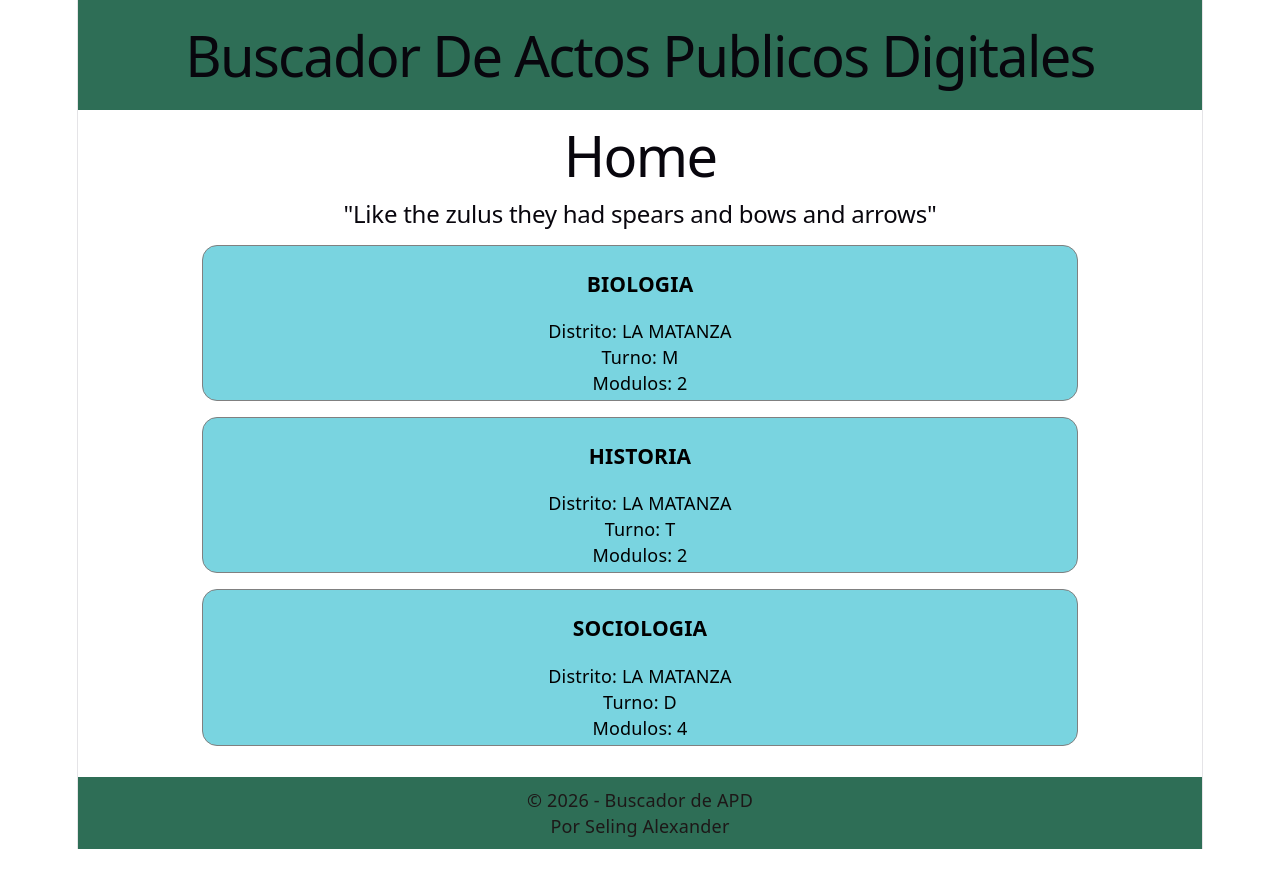
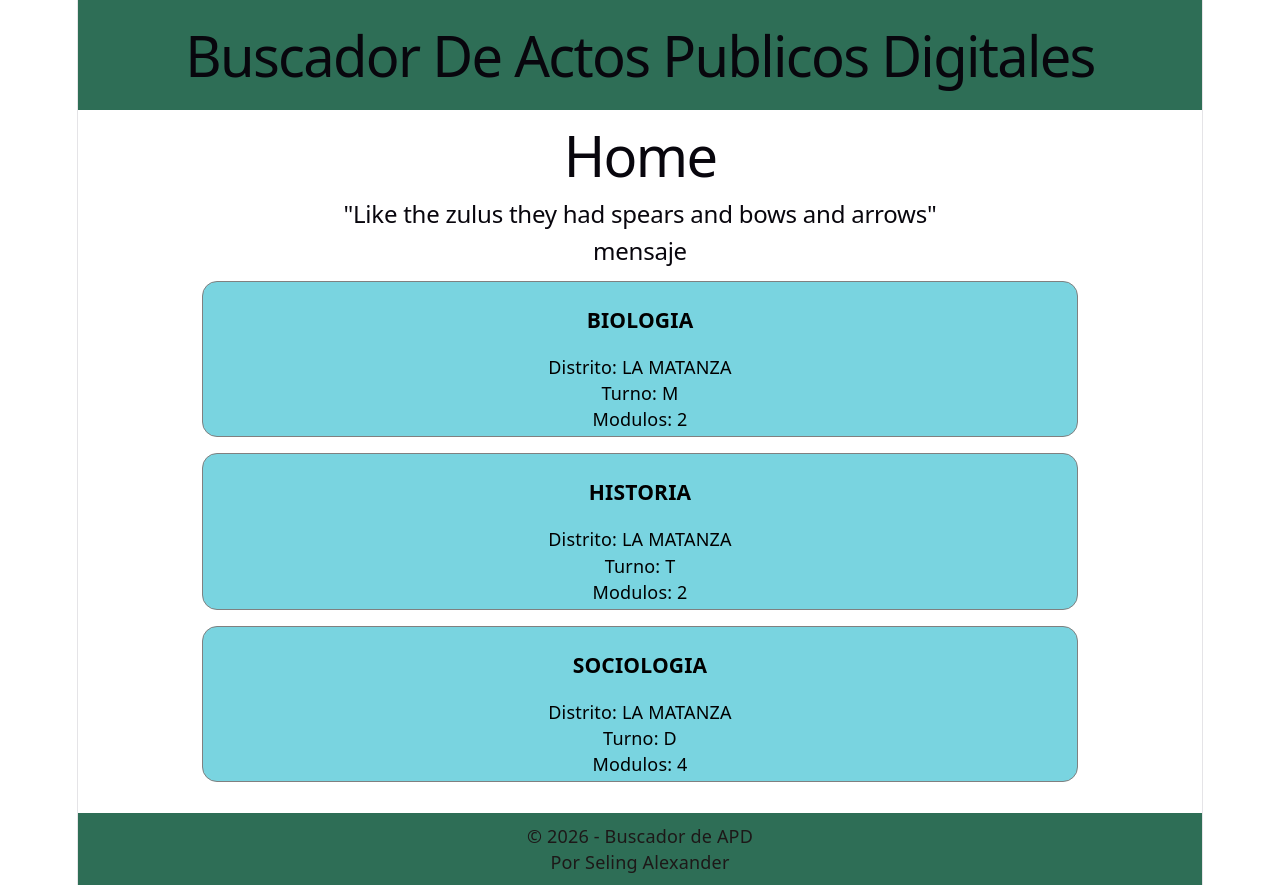
Before and after one commit to alexander5109/TalentoTechReact2026, a React (Vite) app in the folder MyApd/: page / in a window 1280 px wide. Before the commit the page ends 849 px from the top, so only its background shows below. Built offline with nearby package versions, Linux system fonts and the light colour scheme.

Commit message:
card, list, y listcontainer.

```diff
--- a/MyApd/src/App.jsx
+++ b/MyApd/src/App.jsx
@@ -1,8 +1,7 @@
 import Encabezado1 from './components/Encabezado1'
 import Encabezado2 from './components/Encabezado2'
 import LayoutGeneral from './components/LayoutGeneral'
-import ContenedorOfertas from './components/ContenedorOfertas'
-import ofertas from "./data/ofertas.json"
+import OfertaListContainer from './components/OfertaListContainer'
 
 import './App.css'
 
@@ -14,7 +13,7 @@ function App() {
 				<Encabezado1>Home</Encabezado1>
 				<Encabezado2>"Like the zulus they had spears and bows and arrows"</Encabezado2>
 
-				<ContenedorOfertas ofertas={ofertas}> </ContenedorOfertas>
+				<OfertaListContainer> Ofertas disponibles </OfertaListContainer>
 			</LayoutGeneral>
 		</>
 	)
--- a/MyApd/src/components/ContenedorOfertas.jsx
+++ /dev/null
@@ -1,14 +0,0 @@
-import TarjetaOferta from './TarjetaOferta'
-
-export default function ContenedorOfertas(props) {
-	return (
-		<div>
-			{props.ofertas.map(oferta => (
-				<TarjetaOferta
-					key={oferta.idoferta}
-					offer={oferta}
-				/>
-			))}
-		</div>
-	)
-}
--- a/MyApd/src/components/TarjetaOferta.jsx
+++ b/MyApd/src/components/OfertaCard.jsx
@@ -1,5 +1,5 @@
 import Encabezado3 from "./Encabezado3"
-export default function OfferCard({ offer }) {
+export default function OfertaCard({ offer }) {
 
 	const estilo = {
 		borderRadius: "15px",
--- /dev/null
+++ b/MyApd/src/components/OfertaList.jsx
@@ -0,0 +1,14 @@
+import OfertaCard from './OfertaCard'
+
+export default function OfertaList({items}) {
+	return (
+		<div>
+			{items.map(oferta => (
+				<OfertaCard
+					key={oferta.idoferta}
+					offer={oferta}
+				/>
+			))}
+		</div>
+	)
+}
--- /dev/null
+++ b/MyApd/src/components/OfertaListContainer.jsx
@@ -0,0 +1,13 @@
+import OfertaList from './OfertaList'
+import ofertas from "../data/ofertas.json"
+
+export default function OfertaListContainer({ mensaje }) {
+	return (
+		<div>
+			<h2>mensaje</h2>
+			<div>
+				<OfertaList items={ofertas}></OfertaList>
+			</div>
+		</div>
+	)
+}
```
